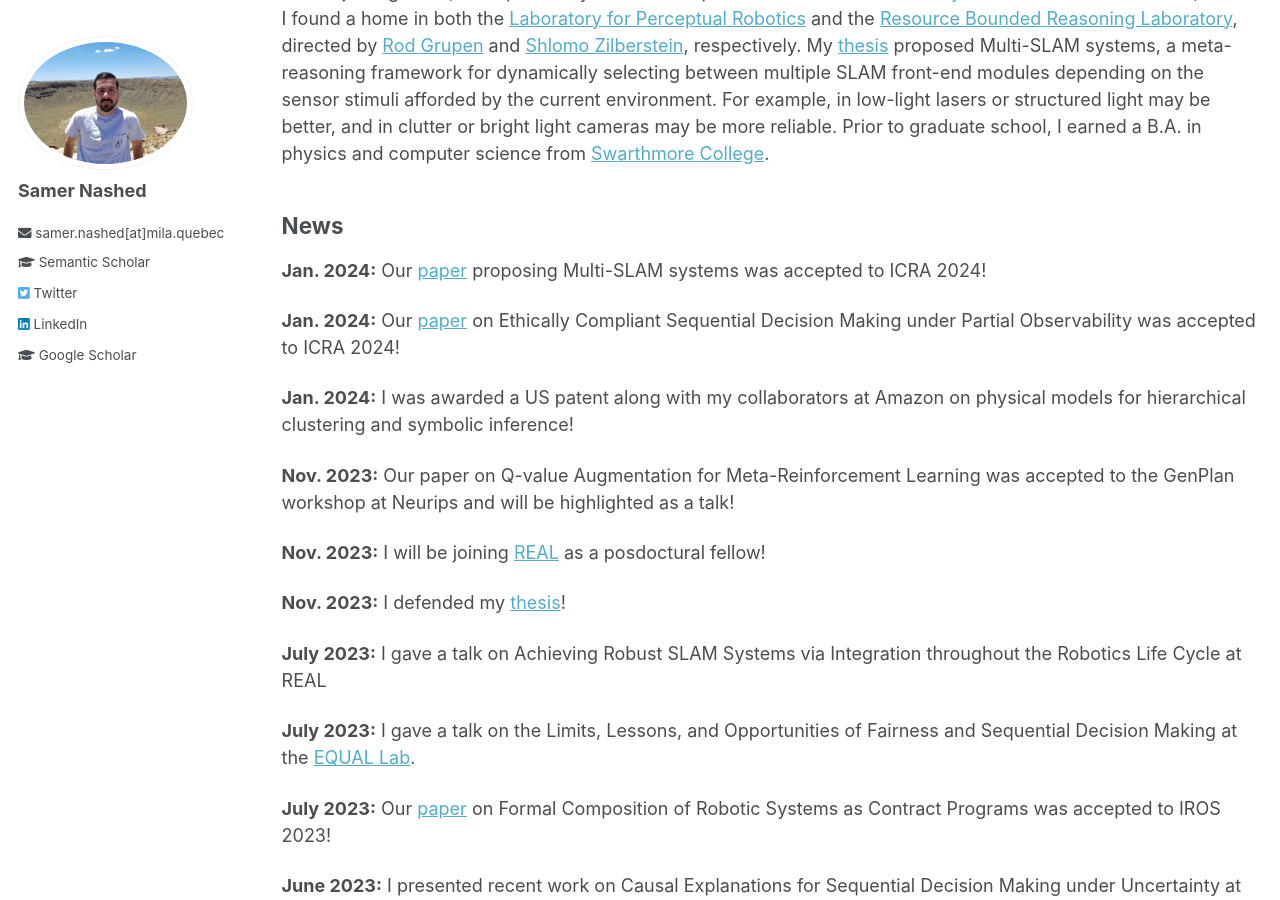
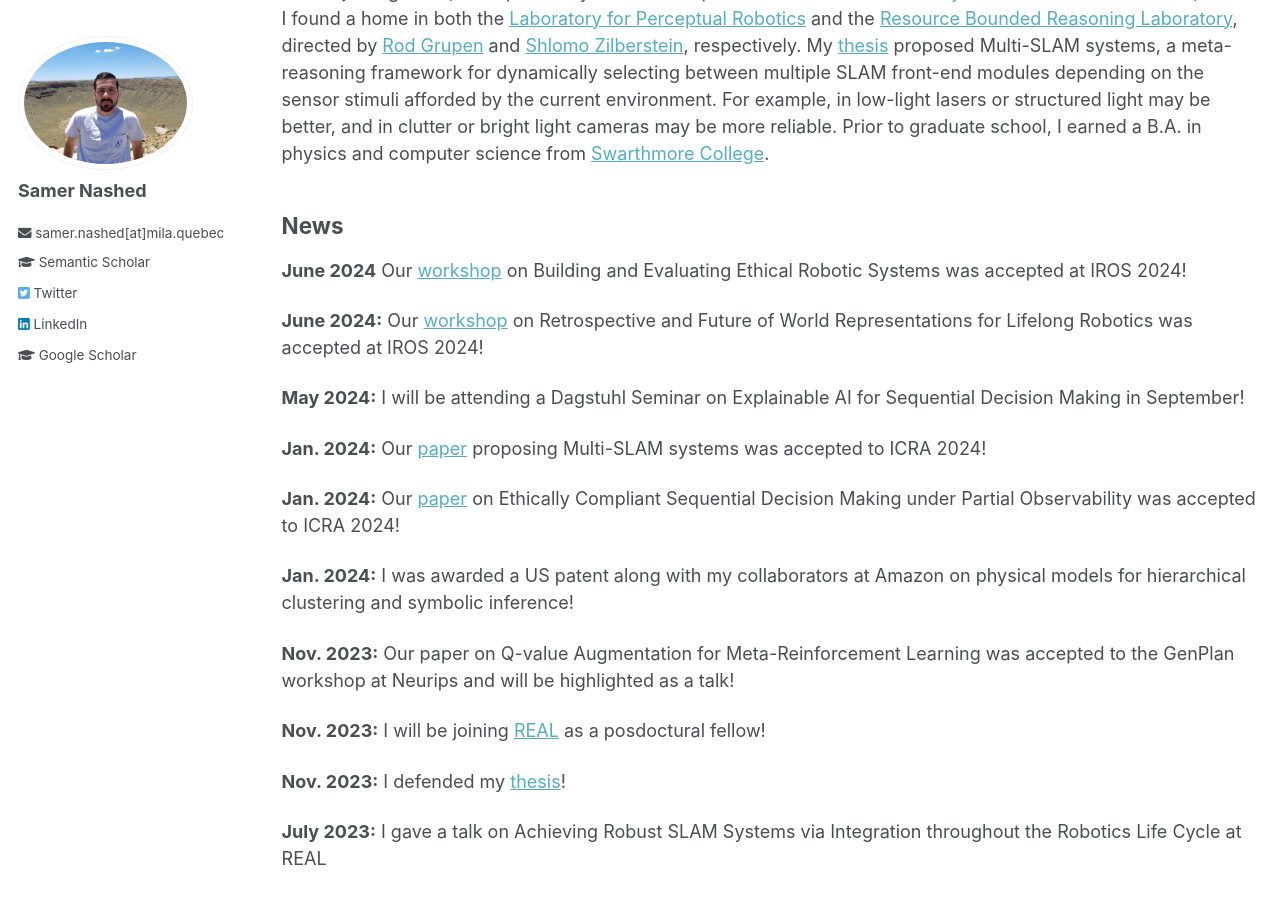
Before and after one commit to SamerNashed/samernashed.github.io, a Jekyll site: the page built from _pages/about.md, in a window 1280 px wide and 900 px high, scrolled down 480 px. Built offline with Jekyll 4.4.1, drawn with Linux system fonts in a browser that asks for light colours.

Commit message:
updates
news + resume

```diff
--- a/_pages/about.md
+++ b/_pages/about.md
@@ -13,6 +13,12 @@ I am a Postdoctoral Fellow in the [Montreal Robotics and Embodied AI Laboratory]
 Before joining REAL, I completed my Ph.D. in computer science at the [University of Massachusetts Amherst](https://www.umass.edu/), where I found a home in both the [Laboratory for Perceptual Robotics](https://www-robotics.cs.umass.edu/) and the [Resource Bounded Reasoning Laboratory](https://groups.cs.umass.edu/shlomo/research/), directed by [Rod Grupen](https://www-robotics.cs.umass.edu/~grupen/) and [Shlomo Zilberstein](https://groups.cs.umass.edu/shlomo/), respectively. My [thesis](https://samernashed.github.io/files/SamerNashedThesis.pdf) proposed Multi-SLAM systems, a meta-reasoning framework for dynamically selecting between multiple SLAM front-end modules depending on the sensor stimuli afforded by the current environment. For example, in low-light lasers or structured light may be better, and in clutter or bright light cameras may be more reliable. Prior to graduate school, I earned a B.A. in physics and computer science from [Swarthmore College](https://www.swarthmore.edu/).
 
 ## News
+
+**June 2024** Our [workshop](TBD) on Building and Evaluating Ethical Robotic Systems was accepted at IROS 2024!
+
+**June 2024:** Our [workshop](TBD) on Retrospective and Future of World Representations for Lifelong Robotics was accepted at IROS 2024!
+
+**May 2024:** I will be attending a Dagstuhl Seminar on Explainable AI for Sequential Decision Making in September!
 
 **Jan. 2024:** Our [paper](https://samernashed.github.io/files/ICRA2024_ASPBSP.pdf) proposing Multi-SLAM systems was accepted to ICRA 2024!
 
```
Also changed, not shown: 1 other file.
